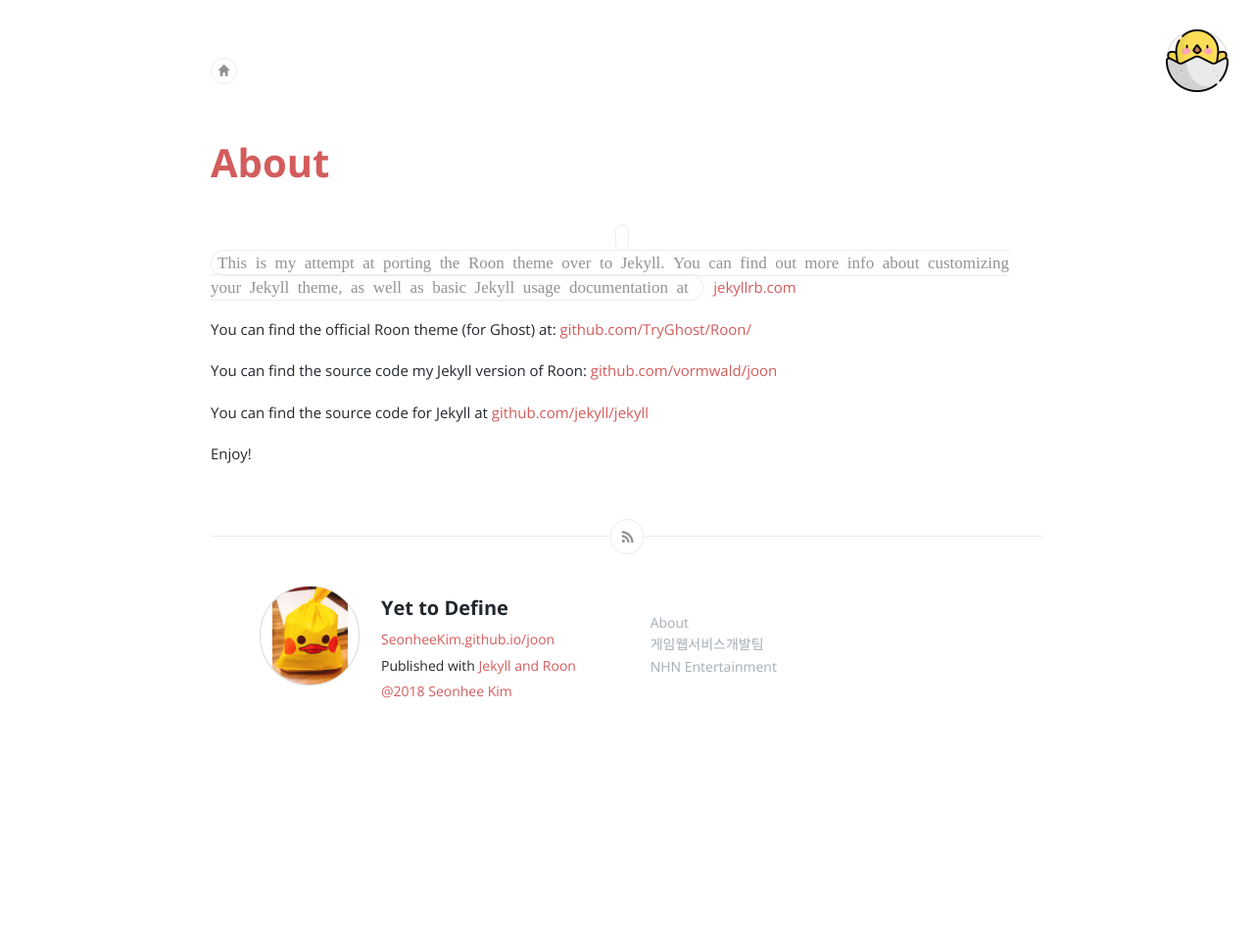
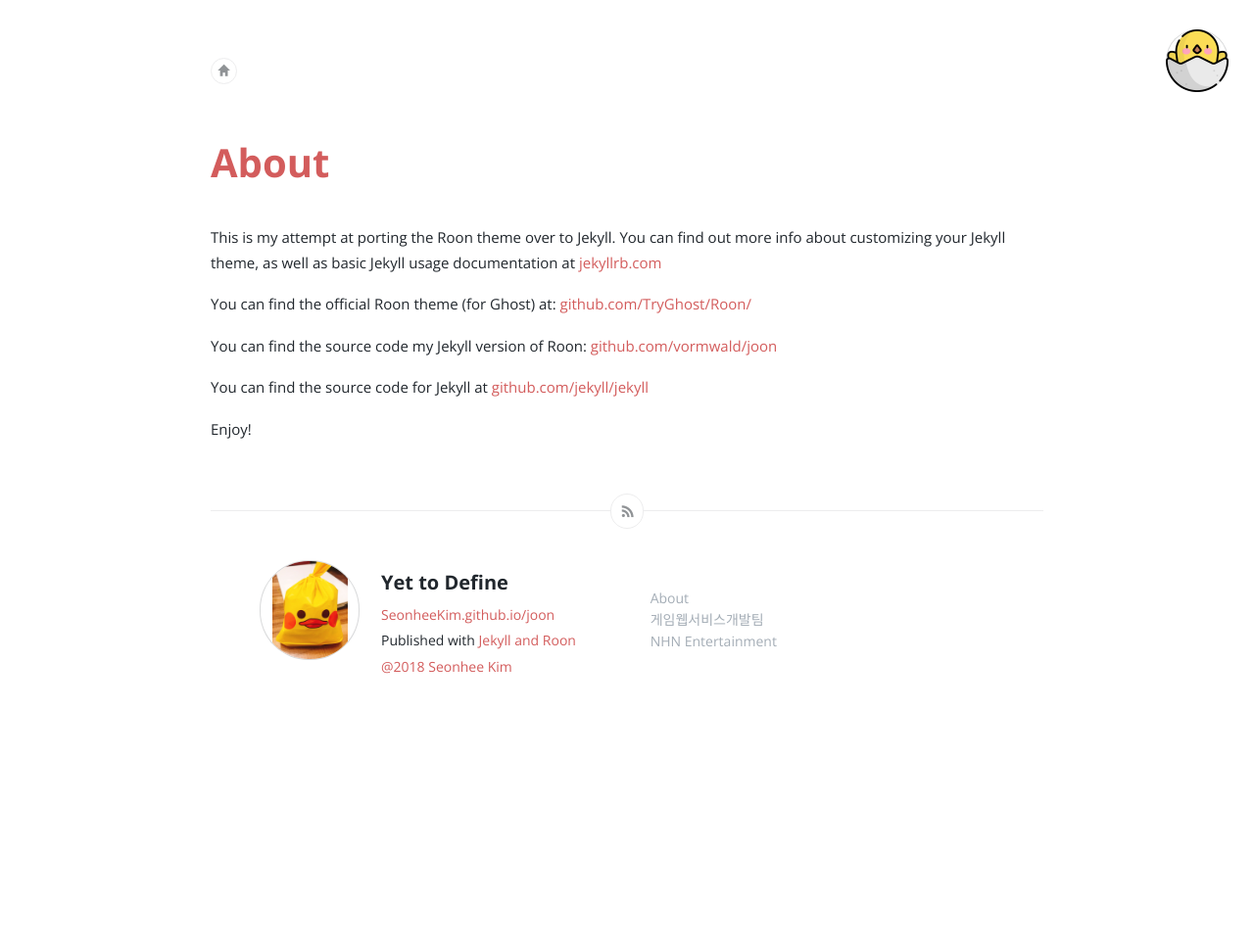
Before and after one commit to vormwald/joon, a Jekyll site: the page built from about.md, in a window 1280 px wide. Shown: the whole page at 98% size. Built offline with Jekyll 4.4.1, drawn with Linux system fonts in a browser that asks for light colours; Markdown is read by kramdown in place of the engine named in the settings; comment, search, counter and statistics services are not loaded.

```diff
--- a/_layouts/page.html
+++ b/_layouts/page.html
@@ -13,12 +13,12 @@
 
 <article role="main" class="{% if page.image %}image{% endif %}">
   <header>
-    <a href="{{ site.baseurl }}/" class="home_link">«</a>
+    <a href="{{ site.baseurl }}/" id="home_link">«</a>
     <h1>{{ page.title }}</h1>
   </header>
 
   <div class="text">
-      <a href="{{ site.baseurl }}/" class="home_link">{{ content }}</a>
+      {{ content }}
   </div>
   <script id="dsq-count-scr" src="//yet-to-define.disqus.com/count.js" async></script>
   {% include footer.html %}
--- a/_layouts/post.html
+++ b/_layouts/post.html
@@ -12,7 +12,7 @@
 
 <article role="main" class="{% if page.image %}image{% endif %}">
     <header>
-      <a href="{{ site.baseurl }}/" class="home_link">«</a>
+      <a href="{{ site.baseurl }}/" id="home_link">«</a>
       <div class="meta"><time datetime="{{ page.date | date:'%Y-%m-%d' }}"><a href="{{ page.url }}">{{ page.date | date: "%B %d, %Y" }}</a></time>
         <span class="count" id="js-reading-time">&nbsp;</span>
       </div>
--- a/css/screen.css
+++ b/css/screen.css
@@ -402,7 +402,7 @@
     max-width: 850px;
     text-align: left
 }
-article .home_link {
+article #home_link {
     font-family: 'Pictos Custom';
     color: #909396;
     margin-right: 10px;
@@ -418,7 +418,7 @@
     border-radius: 20px;
     -webkit-tap-highlight-color: rgba(0, 0, 0, 0)
 }
-article .home_link:hover {
+article #home_link:hover {
     color: #21272d;
     background-color: #ededee
 }
@@ -1292,7 +1292,7 @@
 html[dir=rtl] body>header *, html[dir=rtl] article>menu a#btn_comment, html[dir=rtl] #post_nav a {
     direction: rtl
 }
-html[dir=rtl] body>a.btn.nav span, html[dir=rtl] body>footer #btn_feed span, html[dir=rtl] .post-footer #user_profile>#btn_feed span, html[dir=rtl] #post_nav a span, html[dir=rtl] article>header a.home_link {
+html[dir=rtl] body>a.btn.nav span, html[dir=rtl] body>footer #btn_feed span, html[dir=rtl] .post-footer #user_profile>#btn_feed span, html[dir=rtl] #post_nav a span, html[dir=rtl] article>header a#home_link {
     direction: ltr;
     unicode-bidi: bidi-override
 }
@@ -1309,7 +1309,7 @@
     margin-left: 0;
     margin-right: 17px
 }
-html[dir=rtl] article>header a.home_link {
+html[dir=rtl] article>header a#home_link {
     margin-left: 10px;
     margin-right: 0
 }
```
